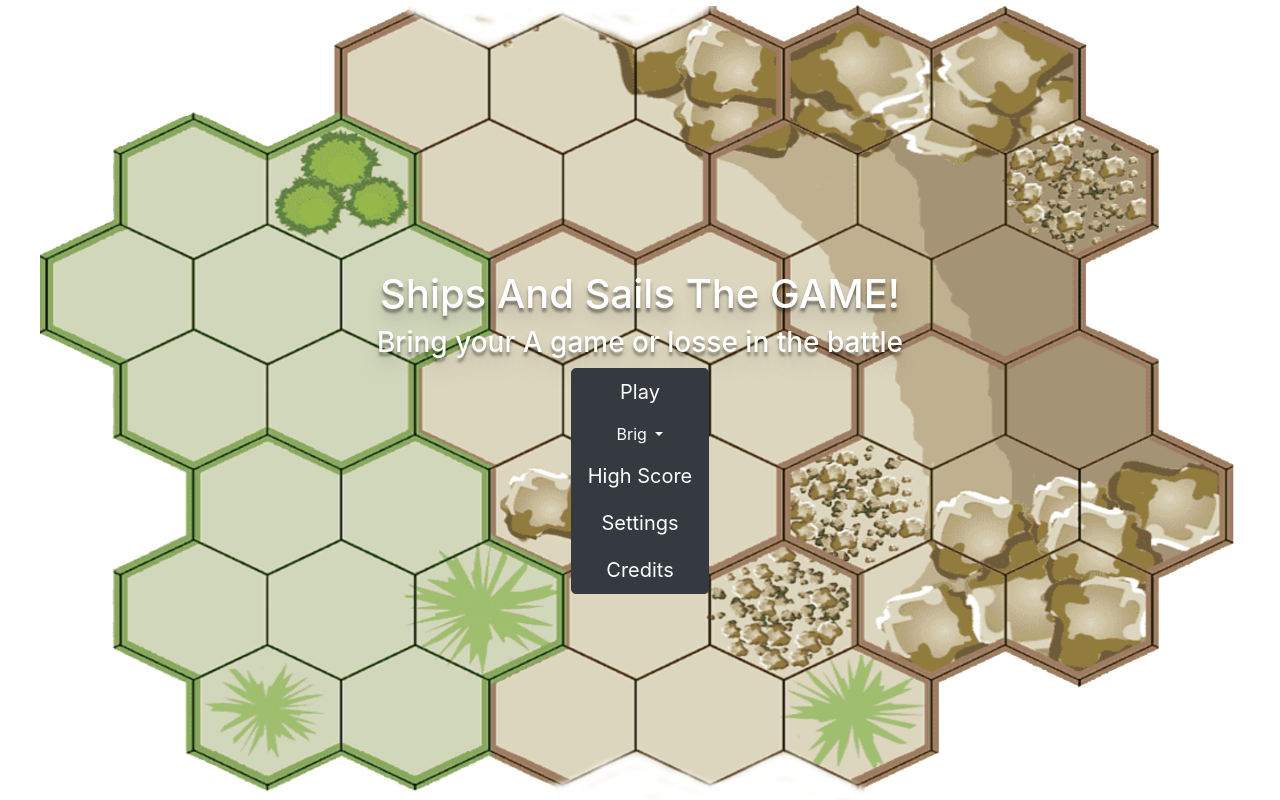
After one commit to Omoezone/SailsAndHeroes, a Spring app: page /frontpage in a window 1280 px wide. The commit adds this page. Run offline with Thymeleaf, Linux system fonts and the light colour scheme; the template is opened without the code that fills it, so the values that code supplies are empty; some libraries are stand-ins or nearby versions.

Commit message:
Frontpage added again from earlier commit

```diff
--- a/src/main/java/sailsandheroes/demo/Model/Ship.java
+++ b/src/main/java/sailsandheroes/demo/Model/Ship.java
@@ -32,7 +32,7 @@ public class Ship {
     private String nationality;
     @Column(name="powerValue")
     private int powerValue;
-    @Column(name="powerValue")
+    @Column(name="ammunition")
     private String ammunition;
 
     private Point startPos; //TODO skal dette ind i constructor
--- a/src/main/resources/templates/index.css
+++ b/src/main/resources/static/css/frontpage.css
@@ -1,5 +1,5 @@
 body {
-    background: url(Background_hex_2.png);
+    background: url(../img/Background_hex_2.png);
 
     background-size: cover;
     background-position: center;
--- a/src/main/resources/static/css/test.css
+++ b/src/main/resources/static/css/test.css
@@ -23,7 +23,7 @@
     width:100%;
     top:-5%;
     left:0;
-    background:blue;
+    background:darkturquoise;
     transform:rotate(45.5deg) skew(16.5deg,15.5deg);
 }
 
--- /dev/null
+++ b/src/main/resources/templates/frontpage.html
@@ -0,0 +1,47 @@
+<!DOCTYPE html>
+<html lang="en" xmlns:th="http://www.thymeleaf.org">
+<head>
+    <meta charset="UTF-8">
+    <script src="https://kit.fontawesome.com/6ebcc3722b.js" crossorigin="anonymous"></script>
+    <link href="https://fonts.googleapis.com/css?family=Istok+Web:400,700&display=swap" rel="stylesheet">
+    <link rel="stylesheet" th:href="@{/css/frontpage.css}" href="../static/css/frontpage.css" type="text/css">
+    <link rel="stylesheet" href="https://stackpath.bootstrapcdn.com/bootstrap/4.5.2/css/bootstrap.min.css">
+    <script   src="https://code.jquery.com/jquery-2.2.4.js"></script>
+    <title>Forside</title>
+</head>
+<body>
+<div class="container">
+    <div class="col-md-12">
+        <div id="content">
+            <h1>Ships And Sails The GAME!</h1>
+            <h3>Bring your A game or losse in the battle </h3>
+            <div class="btn-group-vertical ">
+                <button class="btn btn-dark btn-lg" type="submit">Play</button>
+                <div class="btn-group">
+                    <button type="button" class="btn btn-dark dropdown-toggle" data-toggle="dropdown">
+                        Brig <span class="caret"></span></button>
+                    <ul class="dropdown-menu" role="menu">
+                        <li><button class="btn btn-dark btn-lg">Ship of the Line</button></li>
+                        <li><button class="btn btn-dark btn-lg">Man at War</button></li>
+                    </ul>
+                </div>
+                <button class="btn btn-dark btn-lg"  type="submit">High Score</button>
+                <button class="btn btn-dark btn-lg"  type="submit">Settings</button>
+                <button class="btn btn-dark btn-lg"  type="submit">Credits</button>
+
+            </div>
+        </div>
+    </div>
+</div>
+
+
+<!-- Optional JavaScript -->
+<!-- jQuery first, then Popper.js, then Bootstrap JS -->
+<script src="https://code.jquery.com/jquery-3.3.1.slim.min.js" integrity="sha384-q8i/X+965DzO0rT7abK41JStQIAqVgRVzpbzo5smXKp4YfRvH+8abtTE1Pi6jizo"
+        crossorigin="anonymous"></script>
+<script src="https://cdnjs.cloudflare.com/ajax/libs/popper.js/1.14.3/umd/popper.min.js" integrity="sha384-ZMP7rVo3mIykV+2+9J3UJ46jBk0WLaUAdn689aCwoqbBJiSnjAK/l8WvCWPIPm49"
+        crossorigin="anonymous"></script>
+<script src="https://stackpath.bootstrapcdn.com/bootstrap/4.1.3/js/bootstrap.min.js" integrity="sha384-ChfqqxuZUCnJSK3+MXmPNIyE6ZbWh2IMqE241rYiqJxyMiZ6OW/JmZQ5stwEULTy"
+        crossorigin="anonymous"></script>
+</body>
+</html>
--- a/src/main/resources/templates/index.html
+++ b/src/main/resources/templates/index.html
@@ -1,5 +1,5 @@
 <!DOCTYPE html>
-<html lang="en" xmlns:th="http://www.w3.org/1999/xhtml">
+<html lang="en" xmlns:th="http://www.thymeleaf.org">
 <head>
     <meta charset="UTF-8">
     <title>Home test</title>
```
Also changed, not shown: src/main/java/sailsandheroes/demo/Controller/FrontpageController.java (added, +13 -0 lines), src/main/java/sailsandheroes/demo/Model/AttackModule/AttackMain.java (+12 -5 lines), src/main/resources/static/css/index.css (added, +33 -0 lines), src/main/resources/static/img/Background_hex_2.png (renamed from src/main/resources/templates/Background_hex_2.png).
